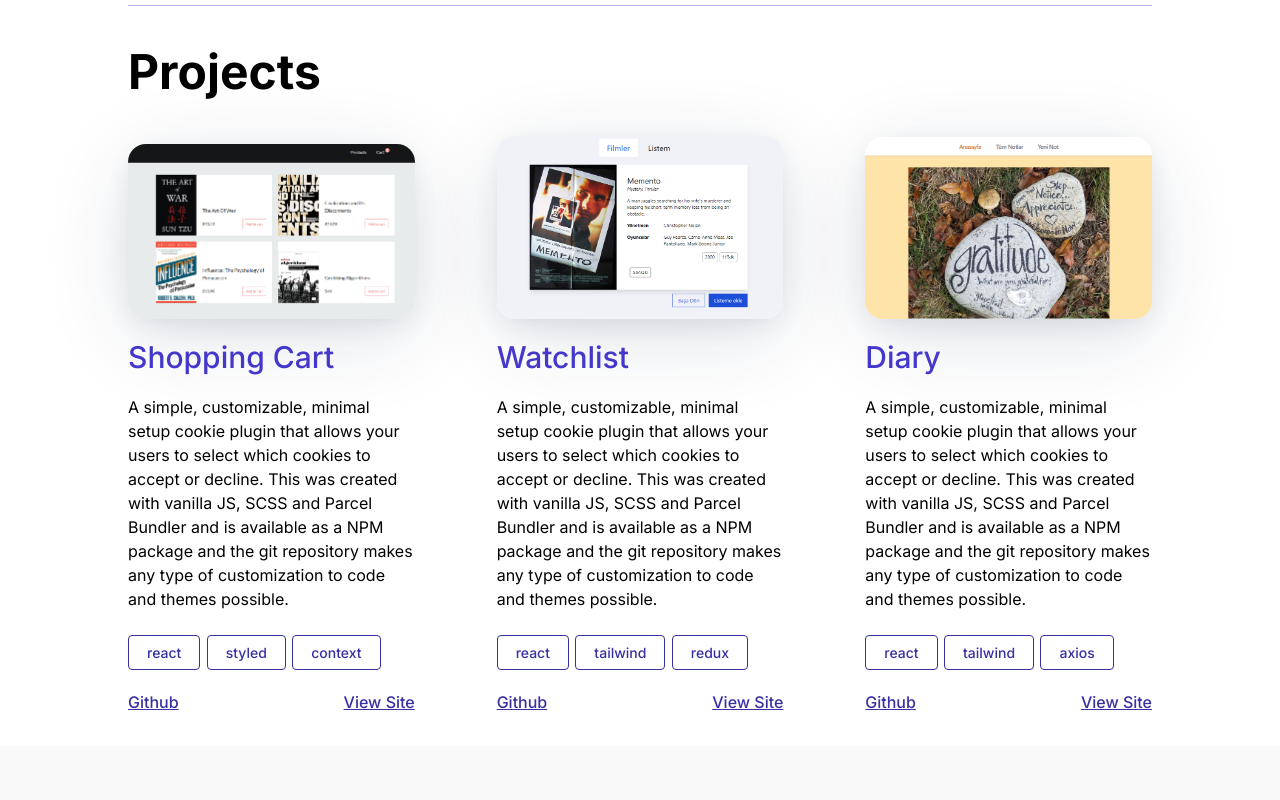
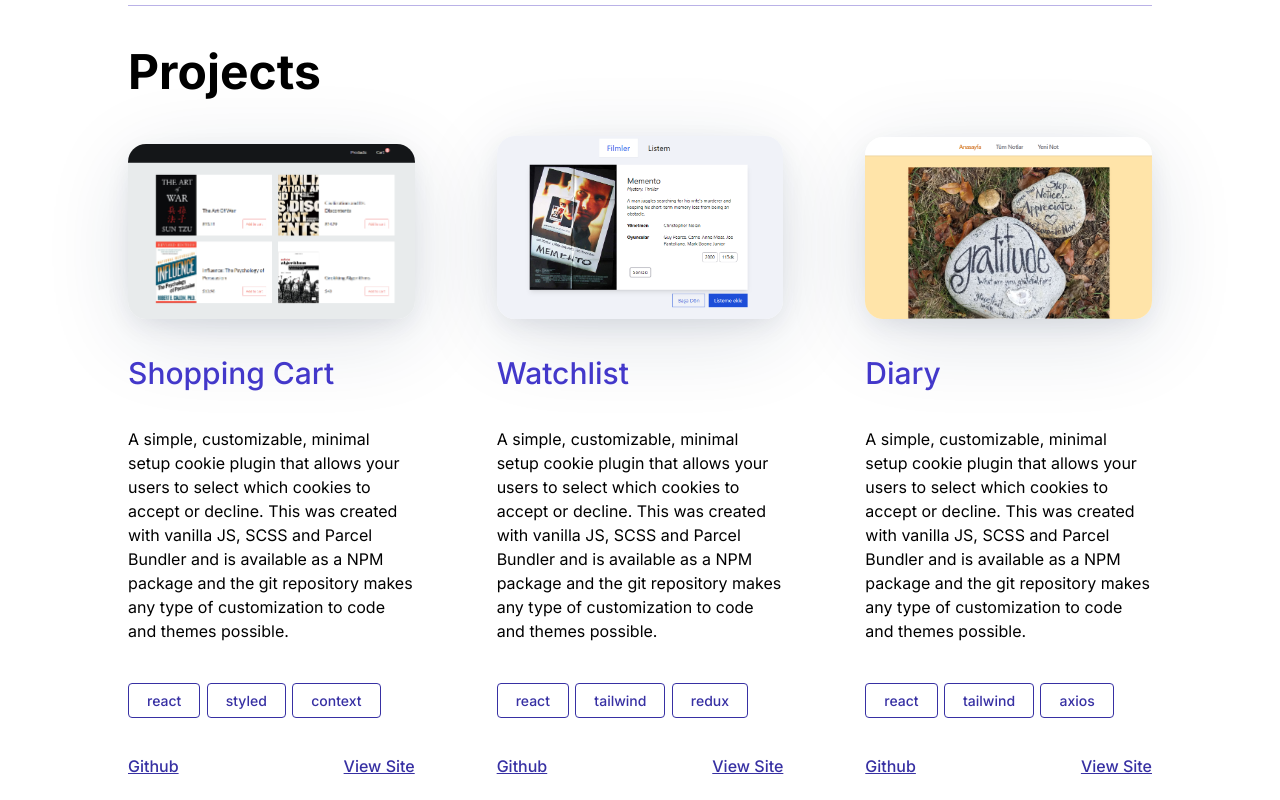
Before and after one commit to KubiBatuOner/portfolyo, a React (Create React App) app: page / in a window 1280 px wide. Shown: the part 1720-2520 px from the top of the page. Built offline with nearby package versions, Linux system fonts and the light colour scheme.

Commit message:
Projeler kısmında gap arttırıldı

```diff
--- a/src/components/Projects.js
+++ b/src/components/Projects.js
@@ -12,7 +12,7 @@ export default function Projects() {
         Projects
       </h2>
       <div className="flex flex-wrap justify-between items-end lg:flex-col lg:items-center lg:gap-y-[10vh]">
-        <div className="flex flex-col w-[28%] gap-y-[3vh] lg:w-[85%] lg:items-center lg:gap-y-[5vh] lg:my-0 lg:mx-auto sm:gap-y-[2vh] sm:w-[100%]">
+        <div className="flex flex-col w-[28%] gap-y-[5vh] lg:w-[85%] lg:items-center lg:my-0 lg:mx-auto sm:gap-y-[4vh] sm:w-[100%]">
           <a
             href="https://fsweb-s11g1-shopping-cart-git-main-kubibatuoner.vercel.app"
             target="_blank"
@@ -65,7 +65,7 @@ export default function Projects() {
             </a>
           </div>
         </div>
-        <div className="flex flex-col w-[28%] gap-y-[3vh] lg:w-[85%] lg:items-center lg:gap-y-[5vh] lg:my-0 lg:mx-auto sm:gap-y-[2vh] sm:w-[100%]">
+        <div className="flex flex-col w-[28%] gap-y-[5vh] lg:w-[85%] lg:items-center lg:my-0 lg:mx-auto sm:gap-y-[4vh] sm:w-[100%]">
           <a
             href="https://fsweb-s10g3-redux-watchlist-git-main-kubibatuoner.vercel.app"
             target="_blank"
@@ -118,7 +118,7 @@ export default function Projects() {
             </a>
           </div>
         </div>
-        <div className="flex flex-col w-[28%] gap-y-[3vh] lg:w-[85%] lg:items-center lg:gap-y-[5vh] lg:my-0 lg:mx-auto sm:gap-y-[2vh] sm:w-[100%]">
+        <div className="flex flex-col w-[28%] gap-y-[5vh] lg:w-[85%] lg:items-center lg:my-0 lg:mx-auto sm:gap-y-[4vh] sm:w-[100%]">
           <a
             href="https://fsweb-s10-challenge-chi.vercel.app"
             target="_blank"
```
